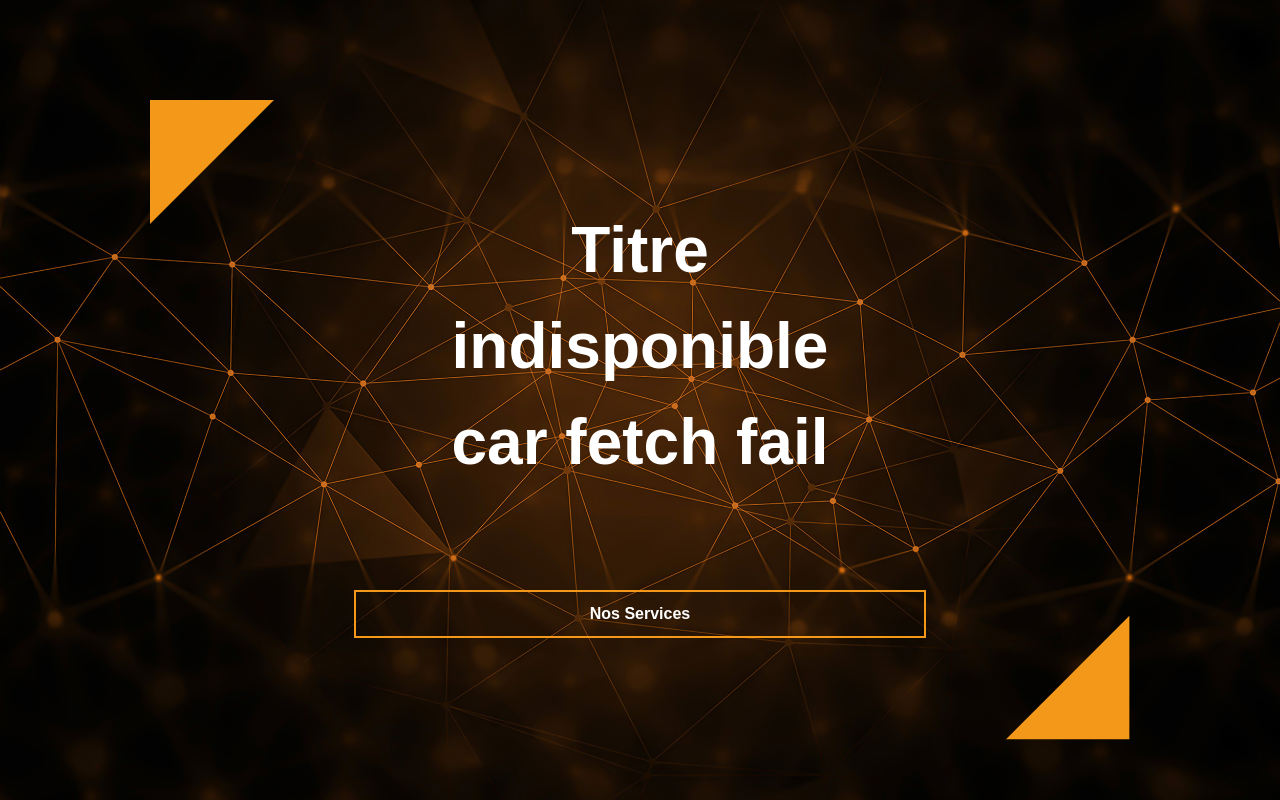
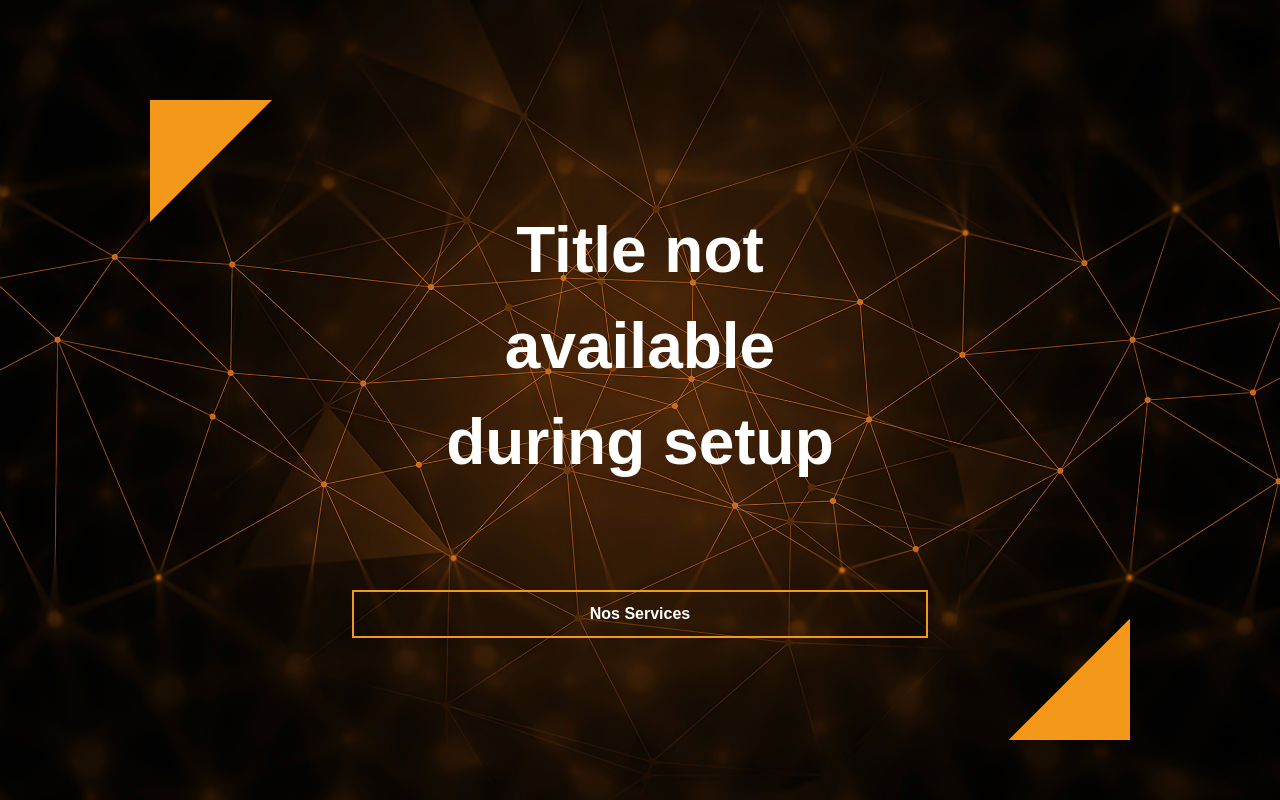
Before and after one commit to Junior-42Lausanne/j42l-website, a Next.js app in the folder next/: page / in a window 1280 px wide. Shown: the top 800 px of the page. Built offline with nearby package versions, Linux system fonts and the light colour scheme; no server answers.

Commit message:
minor changes to hero and footeterCTA component. Naming changes for better readability

```diff
--- a/next/src/app/components/button.tsx
+++ b/next/src/app/components/button.tsx
@@ -7,7 +7,7 @@ export interface buttonProps {
 	fullWidth?: boolean;
 }
 
-export default function customButton({
+export default function Button({
 	text,
 	path,
 	color,
--- a/next/src/app/components/footerCTA.tsx
+++ b/next/src/app/components/footerCTA.tsx
@@ -1,16 +1,14 @@
-import CustomButton from "./button"
+import Button, {buttonProps} from "./button"
 import Image from 'next/image'
 
 export interface footerCtaProps {
 	text: string;
-	buttonText: string;
-	buttonPath: string;
+	button: buttonProps;
 }
 
 export default function FooterCTA({
 	text,
-	buttonText,
-	buttonPath
+	button
 	} : footerCtaProps) {
 	return (
 		<div className="flex flex-row pt-[100px] pb-[100px] justify-center">
@@ -19,7 +17,7 @@ export default function FooterCTA({
 			</div>
 			<div className="flex flex-col items-center justify-center gap-[80px]">
 				<h1 className="font-poppins text-center text-black text-h2 place-items-center">{text}</h1>
-				<CustomButton text={buttonText} path={buttonPath} color='orange'/>
+				<Button {...button}/>
 			</div>
 			<div className="flex flex-col justify-end items-end">
 				<Image className="rotate-180" src="/graphic/elements/svg/triangle orange.svg" alt="triangle" width={100} height={100}/>
--- a/next/src/app/components/home/heroSection.tsx
+++ b/next/src/app/components/home/heroSection.tsx
@@ -1,4 +1,4 @@
-import CustomButton from "../button";
+import Button, { buttonProps } from "../button";
 import {Color} from "../type";
 import Image from 'next/image';
 
@@ -6,20 +6,18 @@ export interface HeroProps {
 	background: string;
 	title: string;
 	subTitle: string;
-	buttonText: string;
-	buttonPath: string;
-	triangleColor: Color;
+	triangleColor?: Color;
 	haveSubtile?: boolean;
+	button: buttonProps;
 }
 
 export default function HeroSection({
 	background,
 	title,
 	subTitle,
-	buttonText,
-	buttonPath,
-	triangleColor,
-	haveSubtile = false
+	triangleColor = 'white',
+	haveSubtile = false,
+	button
 	}: HeroProps) {
 	let trianglePath: string;
 	if (triangleColor === 'orange')
@@ -36,9 +34,10 @@ export default function HeroSection({
 			<div className="flex flex-col font-poppins text-white text-center justify-center gap-[80px]">
 				<div className="place-items-center">
 					<h1 className="text-h1 w-4/5">{title}</h1>
-					<div className="text-h5 pt-[20px] w-1/2">{subTitle}</div>
+					{haveSubtile && (
+					<div className="text-h5 pt-[20px] w-1/2">{subTitle}</div>)}
 				</div>
-				<CustomButton text={buttonText} path={buttonPath} color='white'/>
+				<Button {...button}/>
 			</div>
 			<div className="flex flex-col justify-end items-end">
 				<Image className="rotate-180" src={trianglePath} alt="triangle" width={200} height={200}/>
--- a/next/src/app/components/home/portfolioSection.tsx
+++ b/next/src/app/components/home/portfolioSection.tsx
@@ -1,4 +1,4 @@
-import CustomTitle from "../sectionTitle"
+import SectionTitle from "../sectionTitle"
 import Image from 'next/image'
 
 
@@ -13,7 +13,7 @@ export default function PortfolioSection() {
 	)
 	return (
 		<div className="pt-[150px] pb-[150px]">
-			<CustomTitle text="Portfolio" />
+			<SectionTitle text="Portfolio" />
 			<div className="pt-[50px]">
 				{list}
 			</div>
--- a/next/src/app/components/home/serviceSection.tsx
+++ b/next/src/app/components/home/serviceSection.tsx
@@ -1,10 +1,10 @@
 import ServiceTile from "./serviceTile"
-import CustomTitle from "../sectionTitle"
+import SectionTitle from "../sectionTitle"
 
 export default function ServiceSection() {
 	return (
 		<div className="flex flex-col pt-[100px] pb-[100px] gap-[60px]">
-			<CustomTitle text="Nos Service" />
+			<SectionTitle text="Nos Service" />
 			<div className="flex items-center justify-center gap-[100px]">
 				<ServiceTile type={"Web"} />
 				<ServiceTile type={"Prototype"} />
--- a/next/src/app/components/home/serviceTile.tsx
+++ b/next/src/app/components/home/serviceTile.tsx
@@ -1,4 +1,4 @@
-import CustomButton from "../button"
+import Button from "../button"
 
 export interface serviceTileProps {
 	type: string;
@@ -53,7 +53,7 @@ export default function ServiceTile({
 			<h2 className="text-h2">{type}</h2>
 			<div className="text-h5 h-[150px]">{text}</div>
 			<div className="flex flex-col items-center">
-				<CustomButton text="Découvrir" path={target} color='white' fullWidth={true} />
+				<Button text="Découvrir" path={target} color='white' fullWidth={true} />
 			</div>
 		</div>
 	);
--- a/next/src/app/components/home/welcomeSection.tsx
+++ b/next/src/app/components/home/textSection.tsx
@@ -1,7 +1,7 @@
-import CustomButton from "../button"
+import Button from "../button"
 import Image from 'next/image'
 
-export default function WelcomeSection() {
+export default function TextSection() {
   return(
 	<div className="flex pt-[100px] pb-[100px] gap-[150px] items-center justify-center">
 		<div className="w-1/5">
@@ -18,7 +18,7 @@ export default function WelcomeSection() {
 				<p>En étroite collaboration avec 42 Lausanne, nous donnons vie à des projets innovants, reliant éducation et industrie au sein de l’écosystème 42.</p>
 			</div>
 			<div className="pt-[60px]">
-				<CustomButton text="Notre Histoire" path="https://www.google.com" color='orange'/>
+				<Button text="Notre Histoire" path="https://www.google.com" color='orange'/>
 			</div>
 		</div>
 	</div>
--- a/next/src/app/page.tsx
+++ b/next/src/app/page.tsx
@@ -1,4 +1,4 @@
-import WelcomeSection from "./components/home/welcomeSection"
+import TextSection from "./components/home/textSection"
 import ServiceSection from "./components//home/serviceSection"
 import HeroSection from "./components/home/heroSection"
 import PortfolioSection from "./components/home/portfolioSection"
@@ -20,7 +20,7 @@ export default async function Home() {
     }
   } catch (err) {
     console.error("Strapi unreachable: " + err);
-    heroTitle = "Titre indisponible car fetch fail";
+    heroTitle = "Title not available during setup";
   }
 
   return (
@@ -28,17 +28,23 @@ export default async function Home() {
       <HeroSection background="/stock photo/home background.jpg"
                     title={heroTitle}
                     subTitle={subtitle}
-                    buttonText="Nos Services"
-                    buttonPath="https://www.google.com"
                     triangleColor='orange'
-                    haveSubtile />
-      <WelcomeSection />
+                    haveSubtile={true}
+                    button={{
+                      text: "Nos Services",
+                      path: "https://www.google.com",
+                      color:'white'
+                    }} />
+      <TextSection />
       <ServiceSection />
       <PortfolioSection />
       <div className="h-[700px] bg-black"></div>
-      <FooterCTA text="Réalisez votre projet de rêve avec nous!"
-                buttonText="Contactez-Nous"
-                buttonPath="https://www.google.com" />
+      <FooterCTA  text= "Réalisez votre projet de rêve avec nous!"
+                  button={{
+                    text: "Contactez-Nous",
+                    path: "https://www.google.com",
+                    color: 'orange'
+                   }} />
       <Footer />
     </div>
   )
```
